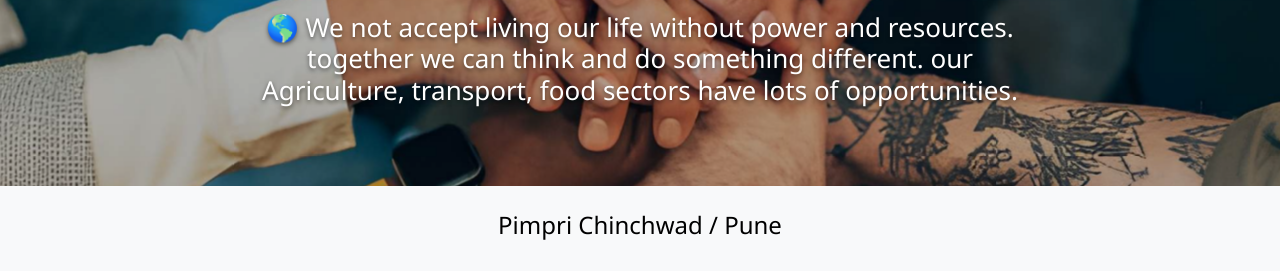
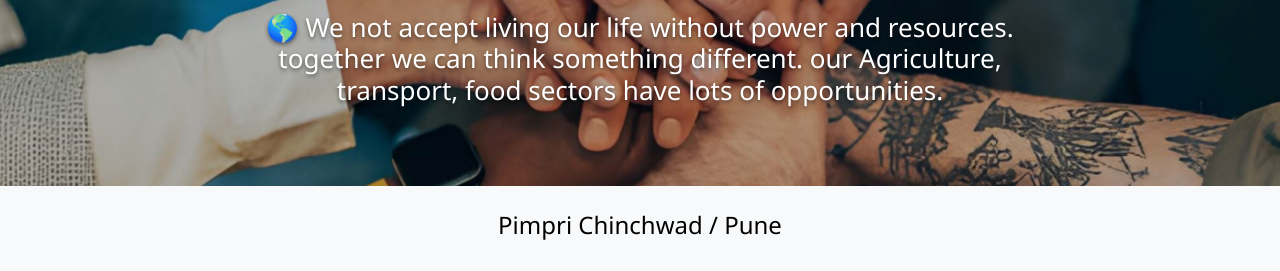
Before and after one commit to Planetmarket/mscpune, a plain HTML site: page index.html in a window 1280 px wide. Shown: the part 459-730 px from the top of the page. Drawn offline with Linux system fonts and the light colour scheme.

Commit message:
Update index.html

```diff
--- a/index.html
+++ b/index.html
@@ -95,7 +95,7 @@ footer { text-align:center; padding:30px 20px; background:#1a2b5c; color:#fff; f
   <div class="hero-bg"></div>
   <div class="hero-content">
     <h2>Do you believe in big dream ! Then connect with us</h2>
-    <p> 🌎 We not accept living our life without power and resources. together we can think and do something different. our Agriculture, transport, food sectors have lots of opportunities. </p>
+    <p> 🌎 We not accept living our life without power and resources. together we can think something different. our Agriculture, transport, food sectors have lots of opportunities. </p>
 
 
 
```
